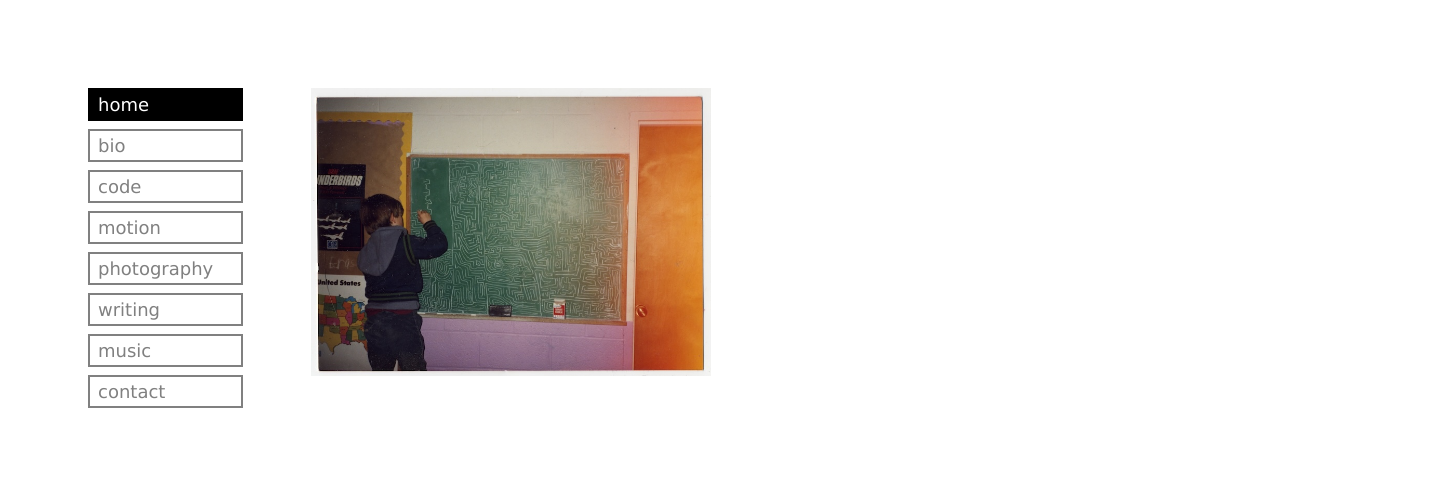
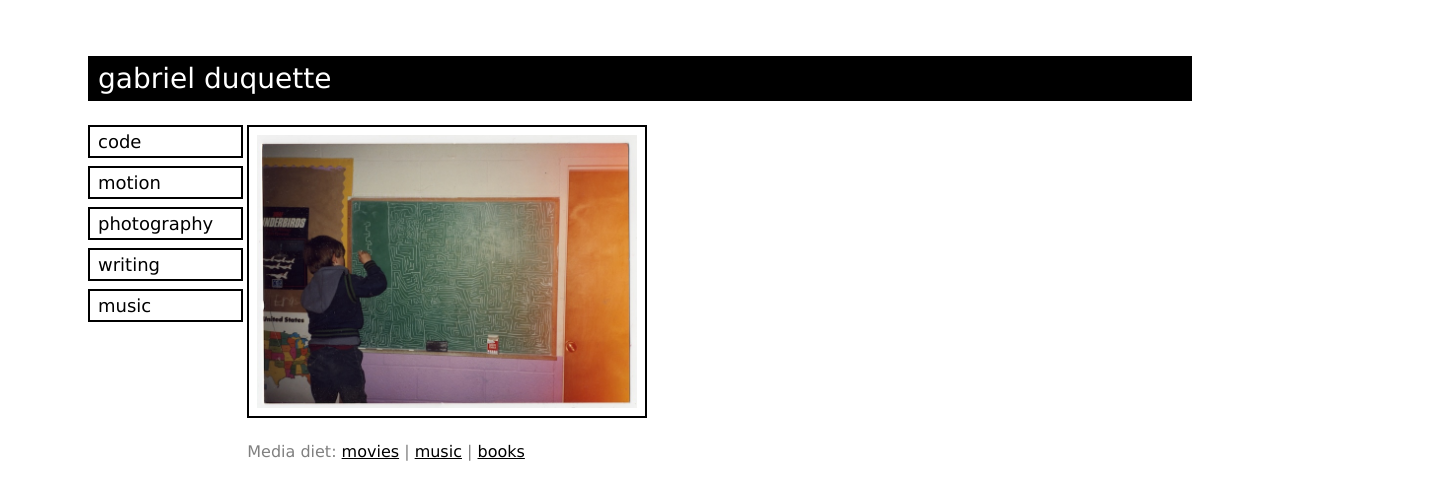
Before and after one commit to affordances/me-dot-com, a plain HTML site: page index.html in a window 1280 px wide. Shown: the whole page, 1456 px wide, since content can reach past the window. Drawn offline with Linux system fonts and the light colour scheme.

Commit message:
WIP bleh

```diff
--- a/index.html
+++ b/index.html
@@ -10,16 +10,19 @@
 
   <body>
     <div class="container">
+      <div style="display: flex">
+        <a
+          href="/index.html"
+          class="sidebar-link current-page"
+          style="font-size: 28px"
+          >gabriel duquette</a
+        >
+      </div>
+      <div class="inner-container">
         <div class="sidebar">
-        <span>
-          <a href="/index.html" class="sidebar-link current-page">home</a>
-        </span>
-        <span>
-          <a href="/bio.html" class="sidebar-link">bio</a>
-        </span>
-        <span>
+          <!-- <span> -->
           <a href="/code.html" class="sidebar-link">code</a>
-        </span>
+          <!-- </span> -->
           <span>
             <a href="/motion.html" class="sidebar-link">motion</a>
           </span>
@@ -32,43 +35,31 @@
           <span>
             <a href="/music.html" class="sidebar-link">music</a>
           </span>
-        <span>
-          <a href="" class="sidebar-link">contact</a>
-        </span>
         </div>
-      <div class="page-content"><img src="shared/maze.jpg" /></div>
-      <!-- <div class="right-column">
-        <h2>Hi, I'm Gabe!</h2>
-        <div class="bio">
-          <p>I grew up in New England but now I live in Lisbon.</p>
-
+        <div class="page-content">
+          <img src="shared/maze.jpg" />
           <p>
-            I used to
+            Media diet:
             <a
-              href="https://www.youtube.com/watch?v=oRo7Ed4yfvo&ab_channel=BarsukRecords"
+              href="https://drive.google.com/drive/folders/1XLv3mpRaty1j5tJI32-qRJblHiaMXdCD?usp=sharing"
               target="_blank"
-              >play drums</a
+              >movies</a
             >
-            for money but now I
-            <a href="https://github.com/affordances" target="_blank">code</a>. I
-            still play drums but just for fun. A list of non-menial jobs I've
-            had can be found on my
-            <a href="https://www.linkedin.com/in/affordances/" target="_blank">
-              LinkedIn page</a
-            >.
+            |
+            <a
+              href="https://photos.app.goo.gl/RUWokAJjdWdK7pvG8"
+              target="_blank"
+              >music</a
+            >
+            |
+            <a
+              href="https://photos.app.goo.gl/ffPJLowdwBja7F2g6"
+              target="_blank"
+              >books</a
+            >
           </p>
-
-          <p>
-            Sometimes I
-            <a
-              href="https://photos.app.goo.gl/PTSeurMVXxNCUUmh6"
-              target="_blank"
-            >
-              take pictures
-            </a>
-            and
         </div>
-      </div> -->
+      </div>
     </div>
   </body>
   <!-- <script src="script.js"></script> -->
--- a/shared/styles.css
+++ b/shared/styles.css
@@ -8,10 +8,9 @@ body {
   font-family: "Lucida Sans", "Lucida Sans Regular", "Lucida Grande",
     "Lucida Sans Unicode", Geneva, Verdana, sans-serif;
   font-size: 18px;
-  height: 100%vh;
+  height: 100vh;
   margin: 0;
   padding: 0;
-  width: 100vw;
 }
 
 h2,
@@ -20,31 +19,43 @@ p {
   margin: 0;
 }
 
+p {
+  font-size: 16px;
+}
+
 a {
   background-color: white;
   color: black;
   display: inline-block;
-  text-decoration: none;
+  /* text-decoration: none; */
   user-select: none;
 
-  &:hover {
+  /* &:hover {
     text-decoration: underline;
-  }
+  } */
 
   &:link,
   :visited {
     color: black;
+  }
+}
 
-    /* &:hover {
-      text-decoration-color: red;
-    } */
+a.name-header {
+  border: 2px solid black;
+  font-size: 28px;
+  padding: 8px 12px;
+  text-decoration: none;
+
+  &:hover {
+    border-style: dashed;
   }
 }
 
 a.sidebar-link {
-  border: 2px solid gray;
-  color: gray;
+  border: 2px solid black;
+  color: black;
   padding: 4px 8px;
+  text-decoration: none;
   width: 100%;
 
   &:hover {
@@ -56,8 +67,13 @@ a.sidebar-link {
 
 a.sidebar-link.current-page {
   background-color: black;
+  /* animation: wiggleColor 2s infinite; */
   border: 2px solid black;
   color: white;
+
+  /* &:hover {
+    animation: wiggleColor 0.5s linear infinite;
+  } */
 }
 
 /* img {
@@ -70,14 +86,21 @@ a.sidebar-link.current-page {
 
 .container {
   display: flex;
-  gap: 88px;
+  flex-direction: column;
+  gap: 24px;
   height: 100%;
-  padding: 88px;
-  width: 100%;
+  padding: 56px 88px;
+  /* width: 100%; */
 
   /* @media only screen and (max-width: 1200px) {
     flex-direction: column;
   } */
+}
+
+.inner-container {
+  display: flex;
+  gap: 24px;
+  width: 100%;
 }
 
 .sidebar {
@@ -97,6 +120,11 @@ a.sidebar-link.current-page {
   } */
 }
 
+img {
+  border: 2px solid black;
+  padding: 8px;
+}
+
 .bio {
   display: flex;
   flex-direction: column;
@@ -108,3 +136,27 @@ a.sidebar-link.current-page {
   flex-direction: column;
   gap: 16px;
 }
+
+@keyframes wiggleColor {
+  0% {
+    background-color: black;
+  }
+  15% {
+    background-color: white;
+  }
+  30% {
+    background-color: black;
+  }
+  50% {
+    background-color: white;
+  }
+  65% {
+    background-color: black;
+  }
+  80% {
+    background-color: white;
+  }
+  100% {
+    background-color: black;
+  }
+}
```
Also changed, not shown: bio.html (+4 -0 lines), code.html (+2 -0 lines). Lines whose indentation alone changed are shown as unchanged.
